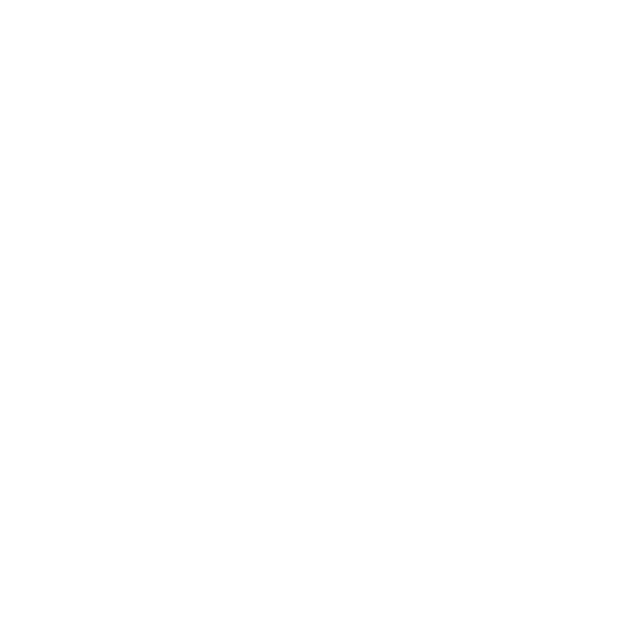
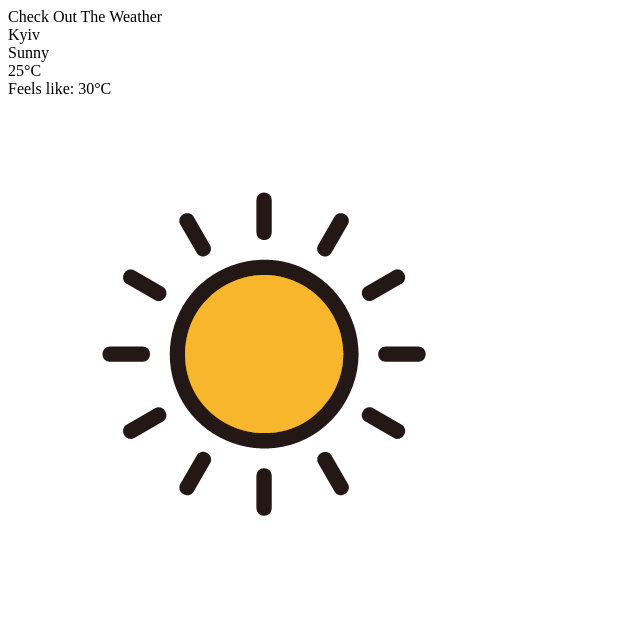
Before and after one commit to Val-Osad/weather-widget, a plain HTML site: page index.html in a window 1280 px wide. Shown: the whole page, without its empty margins (0-640 px from the left). Drawn offline with Linux system fonts and the light colour scheme.

Commit message:
img folder added, html's got some content

```diff
--- a/index.html
+++ b/index.html
@@ -8,6 +8,18 @@
     <title>Віджет "Погода"</title>
 </head>
 <body>
+    <div class="wrapper">
+        <header>Check Out The Weather</header>
+        <div class="main-info">
+            <div class="city">Kyiv</div>
+            <div class="weather">Sunny</div>
+            <div class="temp">25&#176C</div>
+            <div class="feels-like">Feels like: 30&#176C</div>
+        </div>
+        <div class="weather-icon">
+            <img src="img/sunny-weather-icon.png" alt="Sunny">
+        </div>
+    </div>
 
     <script src="js/script.js"></script>
 </body>
```
Also changed, not shown: img/sunny-weather-icon.png (added).
